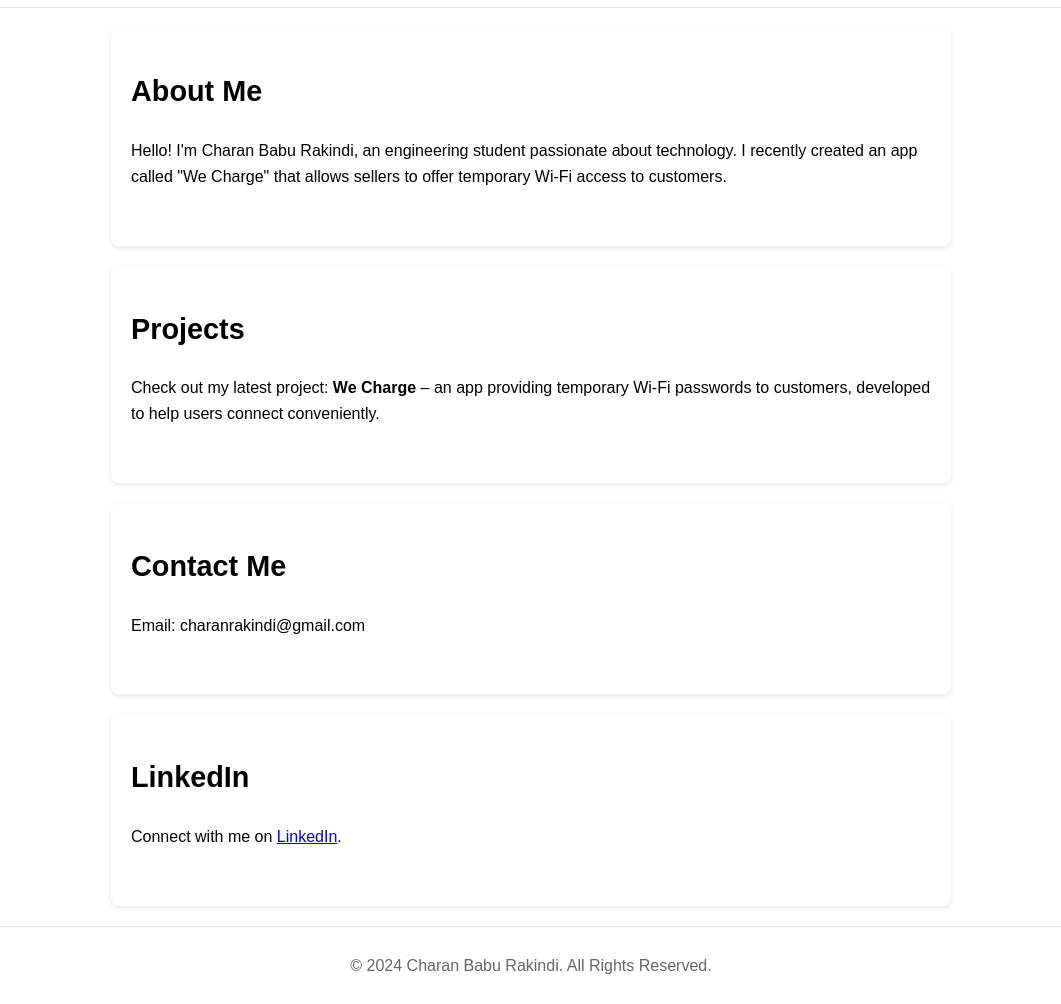
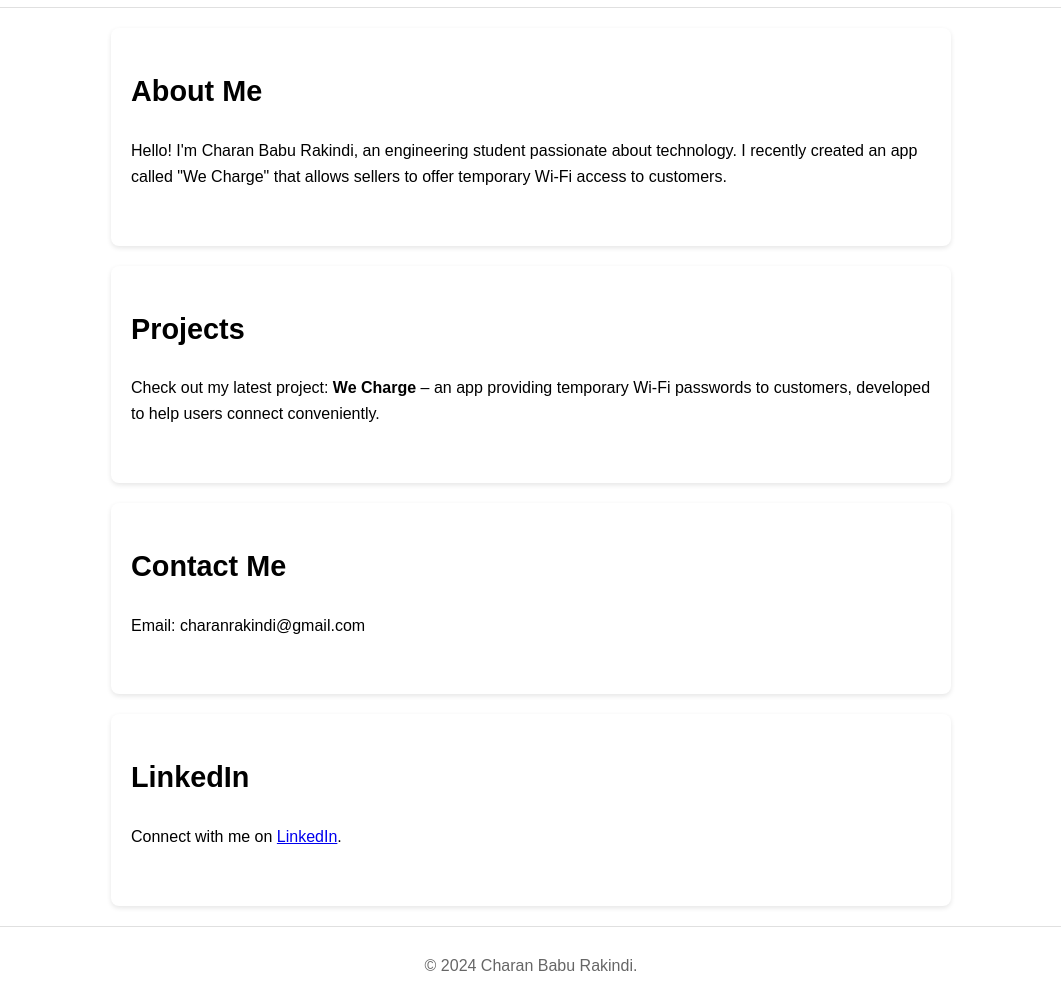
Before and after one commit to CharanRakindi/Personal-Website, a plain HTML site: page index.html in a window 1280 px wide. Shown: the part 51-1055 px from the top of the page, without its empty margins (109-1170 px from the left). Drawn offline with Linux system fonts and the light colour scheme.

Commit message:
Update index.html

```diff
--- a/index.html
+++ b/index.html
@@ -44,7 +44,7 @@
 
     <!-- Footer -->
     <footer>
-        <p>&copy; 2024 Charan Babu Rakindi. All Rights Reserved.</p>
+        <p>&copy; 2024 Charan Babu Rakindi.</p>
     </footer>
 
 </body>
```
